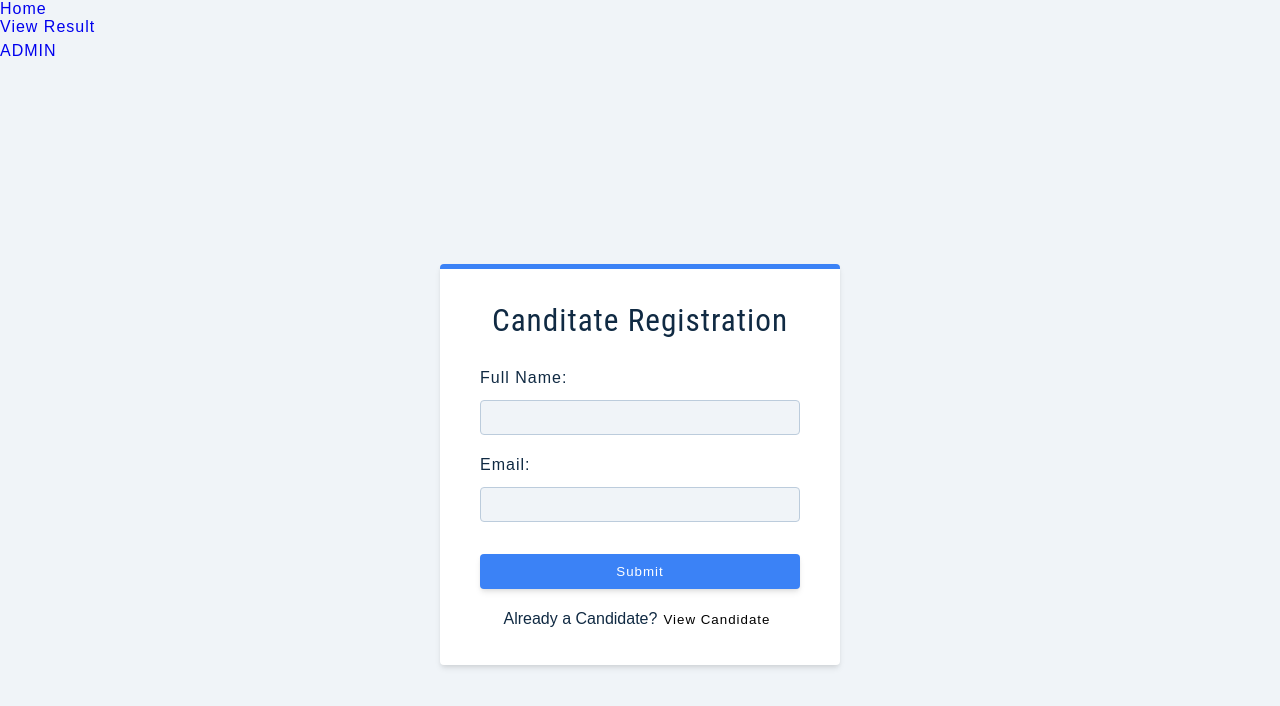
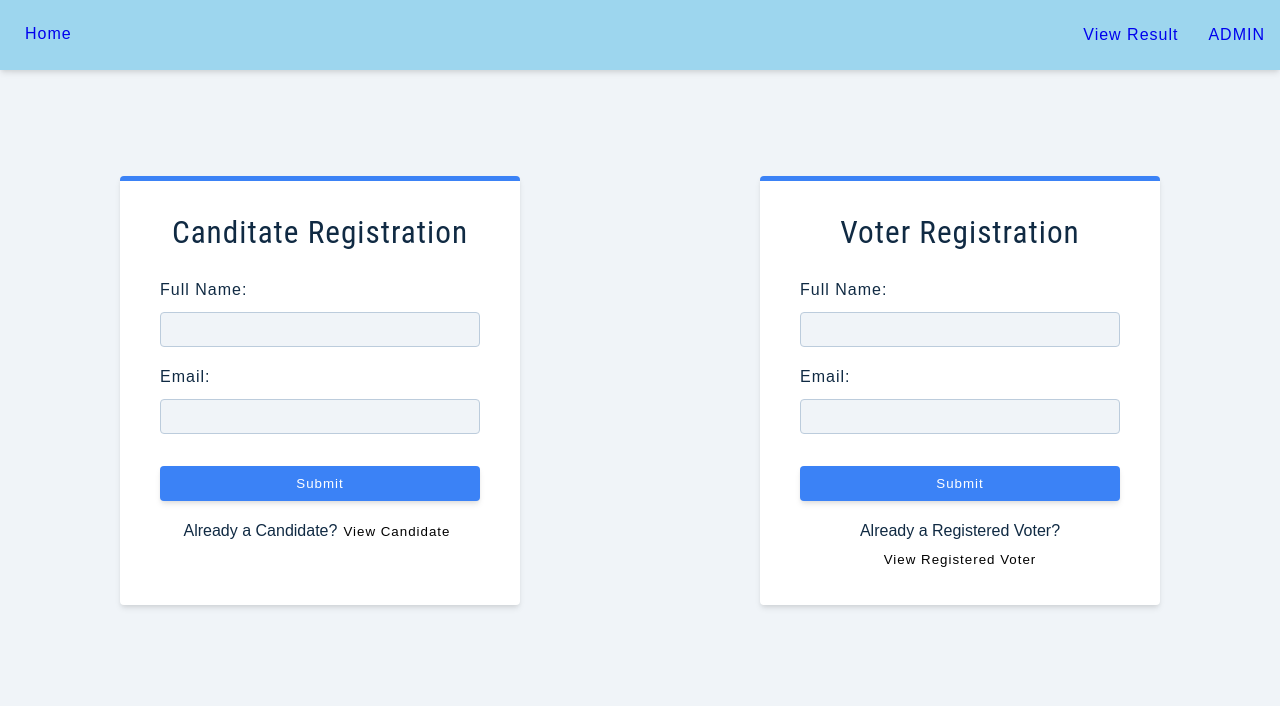
Before and after one commit to Olukay-05/voting-app-FE, a React (Create React App) app in the folder voting-app/: page /AdminRegistration in a window 1280 px wide. Shown: the top 706 px of the page. Built offline with nearby package versions, Linux system fonts and the light colour scheme.

Commit message:
Added CSS to Card Component

```diff
--- a/package.json
+++ b/package.json
@@ -1,5 +1,6 @@
 {
   "dependencies": {
-    "axios": "^1.3.4"
+    "axios": "^1.3.4",
+    "react-modal": "^3.16.1"
   }
 }
--- a/voting-app/src/components/pages/admin-dashboard/Admin-dashboard.css
+++ b/voting-app/src/components/pages/admin-dashboard/Admin-dashboard.css
@@ -206,7 +206,14 @@ ul {
 }
 /* form */
 
+.register-page-full-page{
+  display: flex;
+  justify-content:space-around;
+  margin-top: 10%;
+}
+
 .form {
+
   width: 90vw;
   max-width: var(--fixed-width);
   background: var(--white);
--- a/voting-app/src/components/pages/admin-dashboard/Admin-dashboard.jsx
+++ b/voting-app/src/components/pages/admin-dashboard/Admin-dashboard.jsx
@@ -8,6 +8,27 @@ import "../admin-dashboard/Admin-dashboard.css";
 const AdminRegistration = () => {
 
     const [isCandidate, setIsCanditate] = useState(false);
+    const [isRegisteredVoter, setisRegisteredVoter] = useState(false);
+
+
+
+    const candidateData = async (result) => {
+        try{
+             const res = await axios.post("http://localhost:8080/api/v1/admin/candidate-addition", result)
+             console.log(res.data);
+           }catch(error){
+             console.log(error);
+          };
+    }
+
+    const VotersData = async (result) => {
+        try{
+             const res = await axios.post("https://6669-102-88-62-110.eu.ngrok.io/api/v1/admin/candidate-addition", result)
+             console.log(res.data);
+           }catch(error){
+             console.log(error);
+          };
+    }
 
 
   const onSubmit = (e) => {
@@ -20,26 +41,36 @@ const AdminRegistration = () => {
         return;
     }
 
-    console.log(data)
+    candidateData(data);
+
+    // console.log(data)
 
 
-    axios.post("https://localhost:8080/api/v1/admin/candidate-addition", {
-        fullName: "olukayode",
-        email: "olukay@gmail.com"
-    })
-    .then((response) => {
-    console.log(response.data);
-  })
-  .catch((error) => {
-    console.log(error);
-  });
+    e.currentTarget.reset();
+  }
+
+
+  const onSubmitVoter = (e) => {
+    e.preventDefault();
+
+    const { isEmpty, data } = getFormValues(e.currentTarget);
+
+    if(isEmpty) {
+        alert("Please fill all the fields");
+        return;
+    }
+
+    VotersData(data);
+
+    // console.log(data)
+
 
     e.currentTarget.reset();
   }
 
 
   return (
-    <section className="register-page full-page">
+    <section className="register-page-full-page">
         <form className="form" onSubmit={ onSubmit }>
 
             <h3>{ isCandidate ? "View Candidate" : "Canditate Registration" }</h3>
@@ -93,6 +124,61 @@ const AdminRegistration = () => {
                 </button>
             </p>
         </form>
+
+
+        <form className="form" onSubmit={ onSubmitVoter }>
+
+            <h3>{ isRegisteredVoter ? "View Voter" : "Voter Registration" }</h3>
+
+            {!isRegisteredVoter && (
+
+                <div className="form-row">
+
+                    <label htmlFor="name" className="form-label">
+                        Full Name:
+                    </label>
+                    <input
+                        id="name"
+                        type="text"
+                        name="fullName"
+                        className="form-input"
+                    />
+
+                </div>
+            )}
+
+
+            <div className="form-row">
+
+                <label htmlFor="email" className="form-label">
+                    Email:
+                </label>
+
+                <input
+                    id="email"
+                    type="email"
+                    name="email"
+                    className="form-input"
+                />
+            </div>
+
+            <button type="submit" className="btn btn-block">
+                Submit
+            </button>
+
+            <p>
+                { isRegisteredVoter ? "Yet to Register Voter?" : "Already a Registered Voter?" }
+
+                <button
+                    type="button"
+                    onClick={ () => setisRegisteredVoter( !isRegisteredVoter ) }
+                    className="member-btn"
+                >
+
+                 {isRegisteredVoter ? "Register as Voter" : "View Registered Voter"}
+                </button>
+            </p>
+        </form>
     </section>
   )
 }
--- /dev/null
+++ b/voting-app/src/reuseable-components/dashboard-reuseables/cards/card.css
@@ -0,0 +1,56 @@
+.card {
+    background-color: #f9f9f9;
+    /* background-color: orange; */
+    border: 1px solid #ddd;
+    width: 40%;
+    border-radius: 5px;
+    box-shadow: 0 2px 4px rgba(0, 0, 0, 0.1);
+    padding: 10px;
+    margin-top: 150px;
+    margin-bottom: 10px;
+    margin-left: 25px;
+    box-shadow: var(--shadow-2);
+}
+
+/* fieldset{
+    border: orange;
+} */
+.card img {
+    display: block;
+    margin: 0 auto;
+    max-width: 100%;
+    height: auto;
+    border-radius: 50%;
+}
+
+/* .card-body {
+    background-color: orange;
+    width: 50%;
+} */
+
+/* .card-body h5 p {
+
+} */
+
+.card h2 {
+    font-size: 18px;
+    margin: 10px 0 5px;
+}
+
+.card p {
+    margin: 5px 0;
+}
+
+.checkbox-container {
+    display: flex;
+    align-items: center;
+}
+
+.checkbox-label {
+    margin-left: 10px;
+    font-size: 14px;
+}
+
+.checkbox-input {
+    margin-right: 5px;
+}
--- /dev/null
+++ b/voting-app/src/reuseable-components/dashboard-reuseables/cards/card.jsx
@@ -0,0 +1,42 @@
+import React from 'react'
+
+const card = ( { candidate, onCheckboxChange } ) => {
+
+    const { imageUrl, id, fullName, email, numberOfVotes  } = candidate;
+
+  return (
+    <div className="card">
+        <fieldset>
+            <div>
+                <img
+                    src={ imageUrl }
+                    alt={ fullName }
+                    className="card-img-top"
+                />
+            </div>
+
+            <div className="card-body">
+                <h5 className="card-title">{ fullName }</h5>
+                <p className="card-text">{ id }</p>
+                <p className="card-text">{ email }</p>
+
+                <div className="form-check">
+                    <input
+                        type="checkbox"
+                        className="form-check-input"
+                        id={ `checkbox-${ candidate.id }` }
+                        name={ numberOfVotes }
+                        onChange={ () => onCheckboxChange( candidate.id ) }
+                    />
+
+                    <label className="form-check-label" htmlFor={`checkbox-${ candidate.id }`}>
+                        Vote for { fullName }
+                    </label>
+                </div>
+            </div>
+        </fieldset>
+    </div>
+  )
+}
+
+export default card;
--- /dev/null
+++ b/voting-app/src/routes/navigation/Navigation.css
@@ -0,0 +1,38 @@
+.navigation {
+    height: 70px;
+    width: 100%;
+    display: flex;
+    justify-content: space-between;
+    align-items: center;
+    margin-bottom: 25px;
+    background-color: rgba(137, 207, 235, 0.8);
+    position: fixed;
+    top: 0;
+    left: 0;
+    z-index: 100;
+    box-shadow: var(--shadow-2);
+}
+
+
+.logo-container {
+    height: 100%;
+    width: 70px;
+    padding: 25px;
+}
+
+.links-container{
+    display: flex;
+}
+
+.nav-links-container {
+    width: 50%;
+    height: 100%;
+    display: flex;
+    align-items: center;
+    justify-content: flex-end;
+}
+
+.nav-link {
+    padding: 10px 15px;
+    cursor: pointer;
+}
--- a/voting-app/src/routes/navigation/Navigation.jsx
+++ b/voting-app/src/routes/navigation/Navigation.jsx
@@ -2,24 +2,31 @@ import React from 'react'
 
 import { Fragment } from 'react'
 import { Outlet, Link } from 'react-router-dom'
+
+import "../navigation/Navigation.css";
 
 const Navigation = () => {
 
   return (
     <Fragment>
 
-      <Link className="nav-link" to="/">
+      <div className="navigation">
+
+        <Link className="logo-container" to="/">
           <div>Home</div>
         </Link>
 
+
+
+        <div className="links-container">
         <Link className="nav-link" to="/AdminLogin">
             <div>View Result</div>
         </Link>
 
-      <div className="links-container">
           <Link className="nav-link" to="/AdminRegistration">
             ADMIN
           </Link>
+        </div>
       </div>
       <Outlet />
     </Fragment>
```
Also changed, not shown: voting-app/src/components/pages/voters-dashboard/VotersDashboard.jsx (+132 -63 lines), 1 other file (tests, documents, lock files or other folders). Lines whose indentation alone changed are shown as unchanged.
